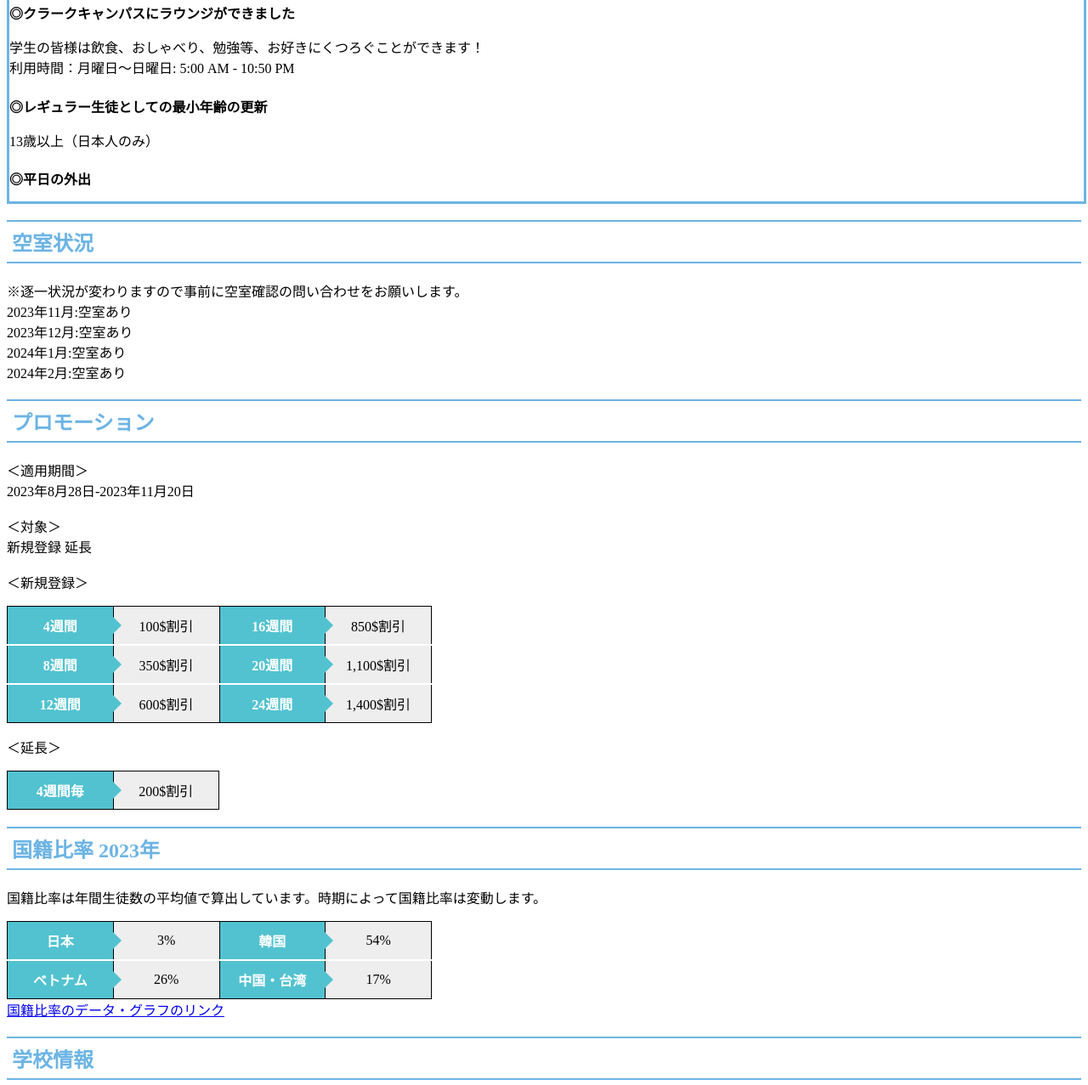
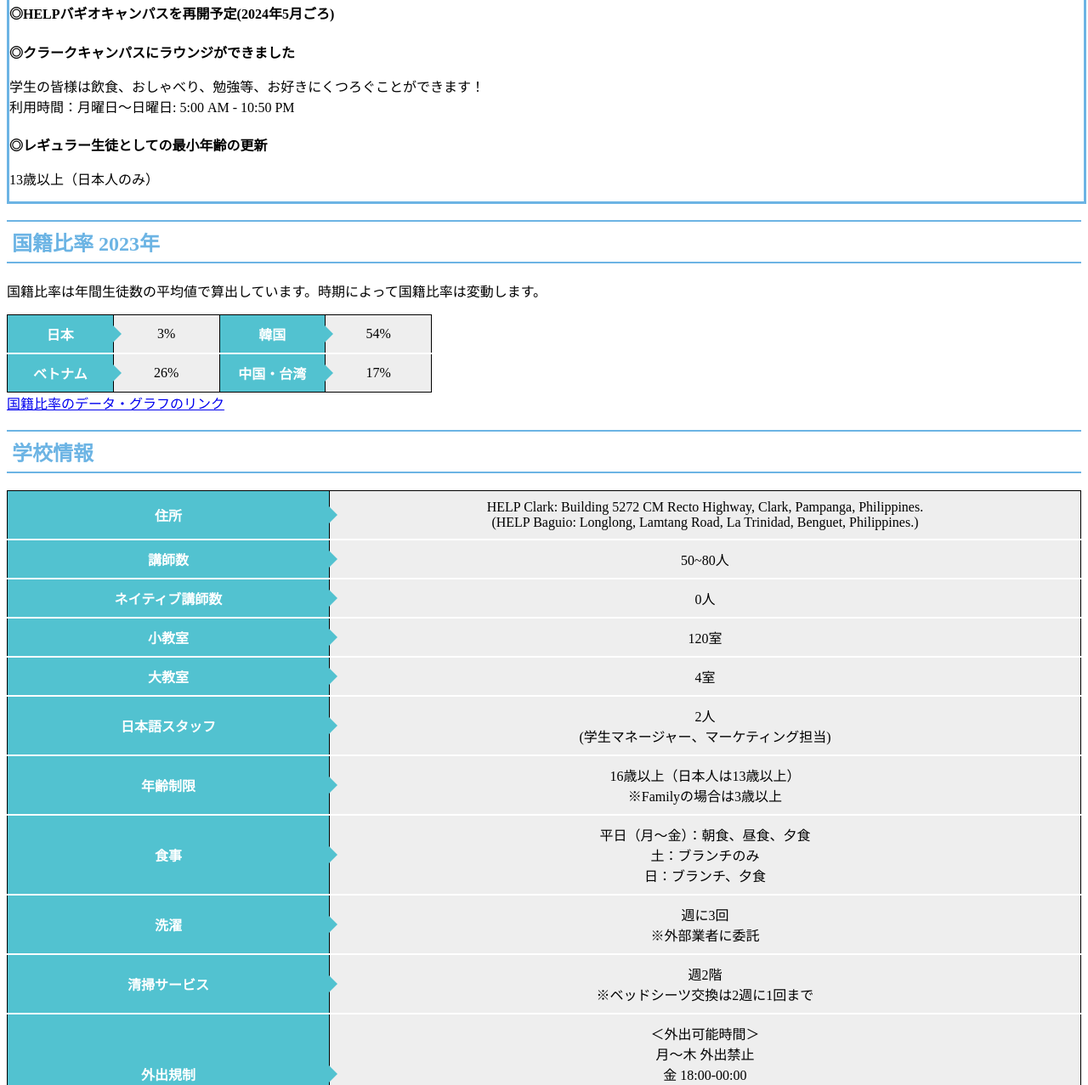
Before and after one commit to HelpJapan/new_info, a plain HTML site: page index.html in a window 1280 px wide. Shown: the part 848-2125 px from the top of the page at 85% size. Drawn offline with Linux system fonts and the light colour scheme; a script that the page names is missing.

Commit message:
Update index.html

```diff
--- a/index.html
+++ b/index.html
@@ -43,10 +43,11 @@
         <img class="slide" src="料理.jpg" alt="料理">
         <img class="slide" src="食堂.jpg" alt="食堂">
     </div>
- </div>
+</div>
 
-  <div class = "newsbox">
+<div class = "newsbox">
     <h3>■一般情報</h3>
+    <h4>◎HELPバギオキャンパスを再開予定(2024年5月ごろ)</h4>
     <h4>◎クラークキャンパスにラウンジができました</h4>
     <p>学生の皆様は飲食、おしゃべり、勉強等、お好きにくつろぐことができます！
     <br>利用時間：月曜日～日曜日: 5:00 AM - 10:50 PM</p>
@@ -67,17 +68,6 @@
     <p>月～金 6:00AM - 9:00AM / 5:00PM - 10:40PM
     <br>土日  10:00Am - 5:00PM
     </p>
-    <h4>◎授業料・寮費の改定</h4>
-    <p>・改定のタイミング：2023年12月18日～
-    <br>・改定の内容
-    <br>  授業料 元の料金＋$40
-    <br>  寮費 元の料金＋$40
-    <br>※4週間ごとの費用です。
-    <br>・改定前の料金の適用期限
-    <br>  11月30日までに登録した場合は12月18日以降の入学でも改定前の料金を適用できます。
-    </p>
-    <a href="https://drive.google.com/drive/folders/1YdwE9sAYnzvjwCdU3D8Mr5ZEchA91ynO?usp=drive_link", target="_blank"> 料金表</a>
-
     <h4>◎カフェ兼売店の営業開始（2023年8月1日～）</h4>
     <p> 店名：Cafe Klara
     <br>営業時間：9:00AM ～ 9:00PM
@@ -147,7 +137,6 @@
       <br>※料金は15php / Kwとなります。
     </p>
 
-    <h4>◎HELPバギオキャンパスを再開予定(2024年1月ごろ)</h4>
 
     <h4>◎外出時間の変更(2023年5月～)</h4>
     <p>変更前:月～木：外出禁止
@@ -160,10 +149,6 @@
     <h4>◎門限確認に指紋認証システムを導入(2023年5月～)</h4>
 
     <h3>■プログラム情報</h3>
-    <h4>◎特別クラス</h4>
-    <p>現在1つの特別クラスを運営中です。
-      <br>・文法特化
-    </p>
     <h4>◎グループクラスの変更</h4>
     <p>グループクラスは行わず1:1クラス(スピーキング)に変更しています。
       <br>ESLの場合、学生の皆様は1日5コマの1:1クラスを受講しています。
@@ -174,47 +159,6 @@
       <br>※現状再開の予定はございません。
     </p>
 
-  </div>
-  <div class="room situation">
-    <h2>空室状況</h2>
-    <p>※逐一状況が変わりますので事前に空室確認の問い合わせをお願いします。
-      <br>2023年11月:空室あり
-      <br>2023年12月:空室あり
-      <br>2024年1月:空室あり
-      <br>2024年2月:空室あり
-    </p>
-  </div>
-  <div class="promotion">
-    <h2>プロモーション</h2>
-    <p>＜適用期間＞
-      <br>2023年8月28日-2023年11月20日
-      <br>
-      <br>＜対象＞
-      <br>新規登録  延長
-      <br>
-      <br>＜新規登録＞
-    </p>
-    <table class="promo">
-        <tr>
-            <th>4週間</th> <td>100$割引</td>
-            <th>16週間</th> <td>850$割引</td>
-
-        </tr>
-        <tr>
-            <th>8週間</th> <td>350$割引</td>
-            <th>20週間</th> <td>1,100$割引</td>
-        </tr>
-        <tr>
-            <th>12週間</th> <td>600$割引</td>
-            <th>24週間</th> <td>1,400$割引</td>
-        </tr>
-    </table>
-    <p>＜延長＞</p>
-    <table class="promoextend">
-        <tr>
-            <th>4週間毎</th> <td>200$割引</td>
-        </tr>
-    </table>
   </div>
   <div class="nationalratio">
     <h2>国籍比率 2023年</h2>
@@ -302,10 +246,6 @@
           <td>kei.helpenglish@gmail.com</td>
       </tr>
       <tr>
-        <th>Skype</th>
-          <td>live:keitai0128 <a href="https://join.skype.com/invite/wi0jN55q1Axi" target="_blank">Skype</a></td>
-      </tr>
-      <tr>
         <th>HELP WEBサイト</th>
           <td><a href="https://helpenglish.net/" target="_blank">HELP English</td>
       </tr>
```
